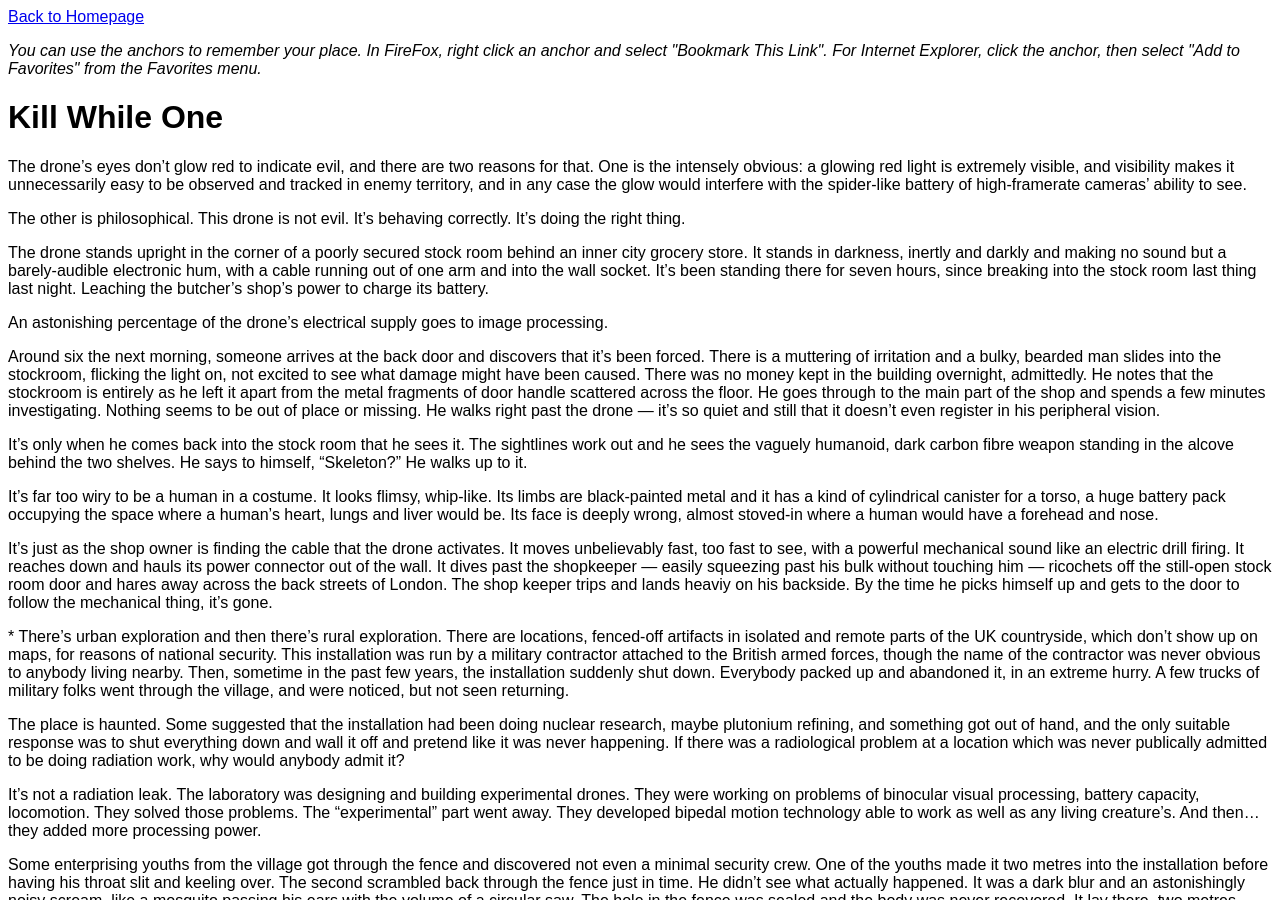
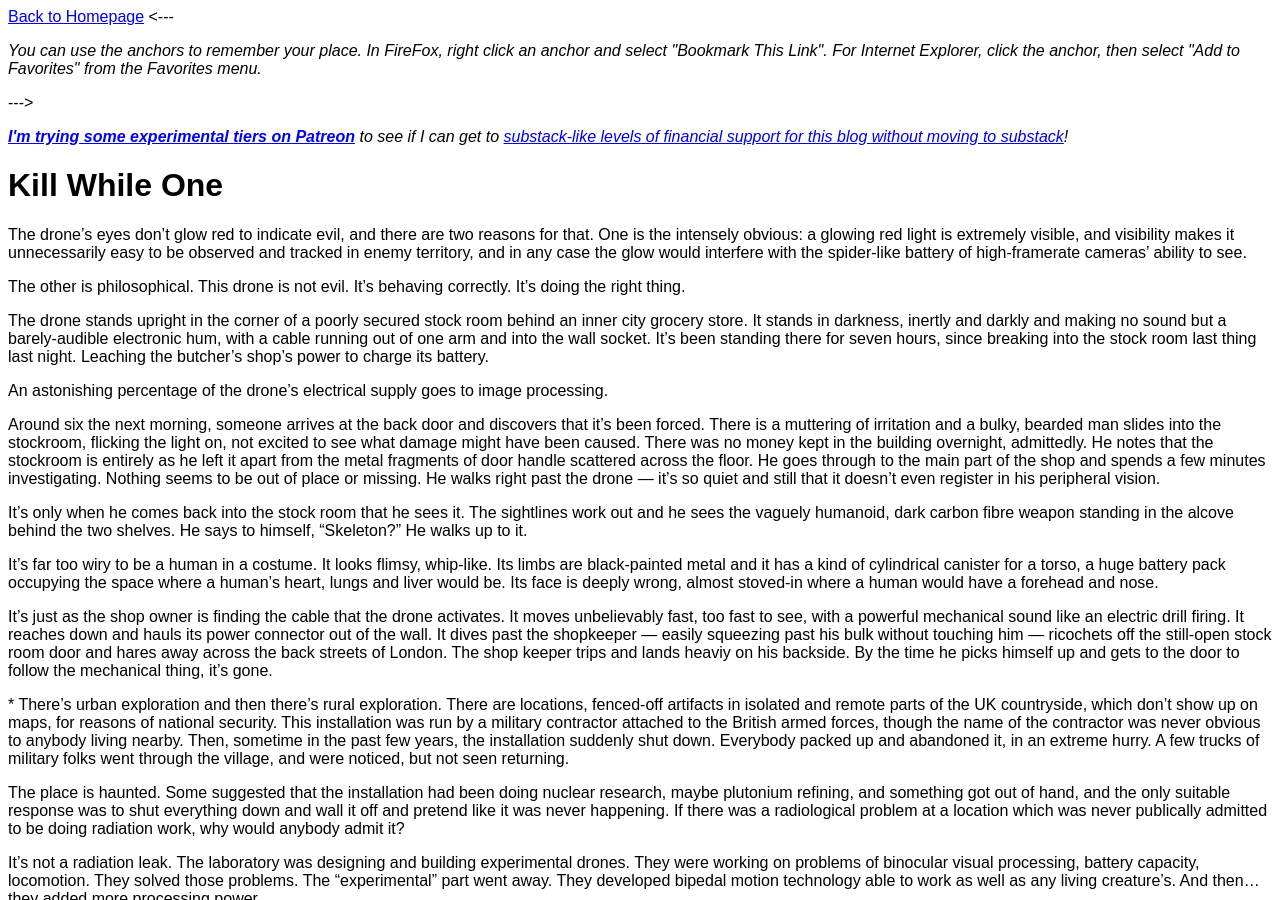
Before and after one commit to 0x000m/old, a Jekyll site: the page built from kill.md, in a window 1280 px wide and 900 px high. Built offline with Jekyll 4.4.1, drawn with Linux system fonts in a browser that asks for light colours.

Commit message:
Update page.html

```diff
--- a/_layouts/page.html
+++ b/_layouts/page.html
@@ -4,10 +4,10 @@ layout: default
 
 <a href="bonnie1.html">Back to Homepage</a>
 
- {% if page.teaser %}
+ <---{% if page.teaser %}
       <p class="page-teaser"><em>{{ page.teaser }}</em></p>
-  {% endif %}
-
+  {% endif %}--->
+<p><i><b><a href="https://patreon.com/danluu">I'm trying some experimental tiers on Patreon</a></b> to see if I can get to <a href="https://twitter.com/danluu/status/1456346963691991041">substack-like levels of financial support for this blog without moving to substack</a>!</i></p>
 <main>
  <h1 class="page-header">{{ page.header }}</h1>
     {{content}}
```
